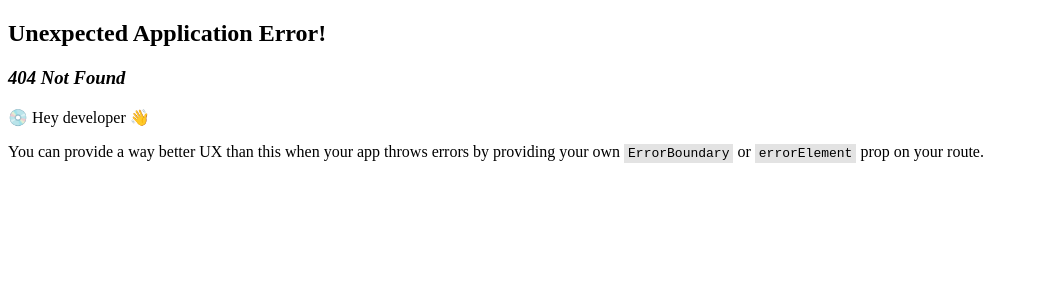
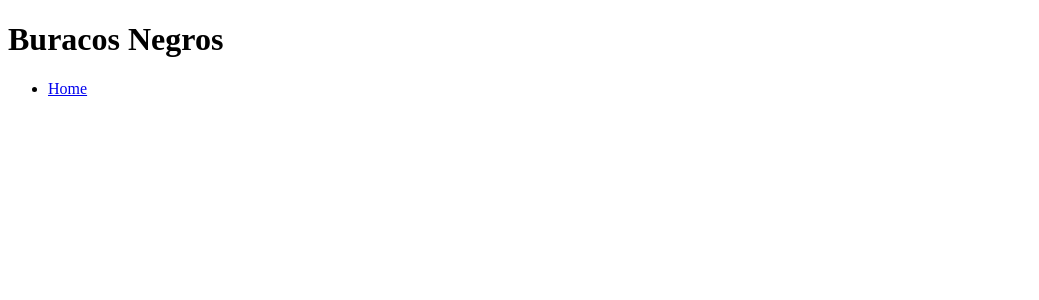
Before and after one commit to kv-aliaga/Buraco-Negro, a React (Vite) app: page /Buraco-Negro/simulation in a window 1280 px wide. Before the commit this address had no page. Shown: the top 300 px of the page, without its empty margins (0-1039 px from the left). Built offline with nearby package versions, Linux system fonts and the light colour scheme.

Commit message:
feat(simulation view): creates the base of the simulation page, already with the header and navbar

```diff
--- a/src/router.tsx
+++ b/src/router.tsx
@@ -1,11 +1,16 @@
 import { createBrowserRouter } from "react-router-dom";
 import Home from "./views/Home";
+import SimulationView from "./views/SimulationView";
 
 export const routes = [
   {
     path: "/",
     element: <Home />,
   },
+  {
+    path: '/simulation',
+    element: <SimulationView />
+  }
 ];
 
 const router = createBrowserRouter(routes, { basename: "/Buraco-Negro" });
--- /dev/null
+++ b/src/views/SimulationView.tsx
@@ -0,0 +1,12 @@
+import React from "react";
+import Header from "../components/Header/Header";
+
+const SimulationView: React.FC = () => {
+  return (
+    <>
+      <Header links={[{ url: "/", displayName: "Home" }]} />
+    </>
+  );
+};
+
+export default SimulationView;
```
Also changed, not shown: src/components/Simulation/Simulation.tsx (added, +9 -0 lines).
